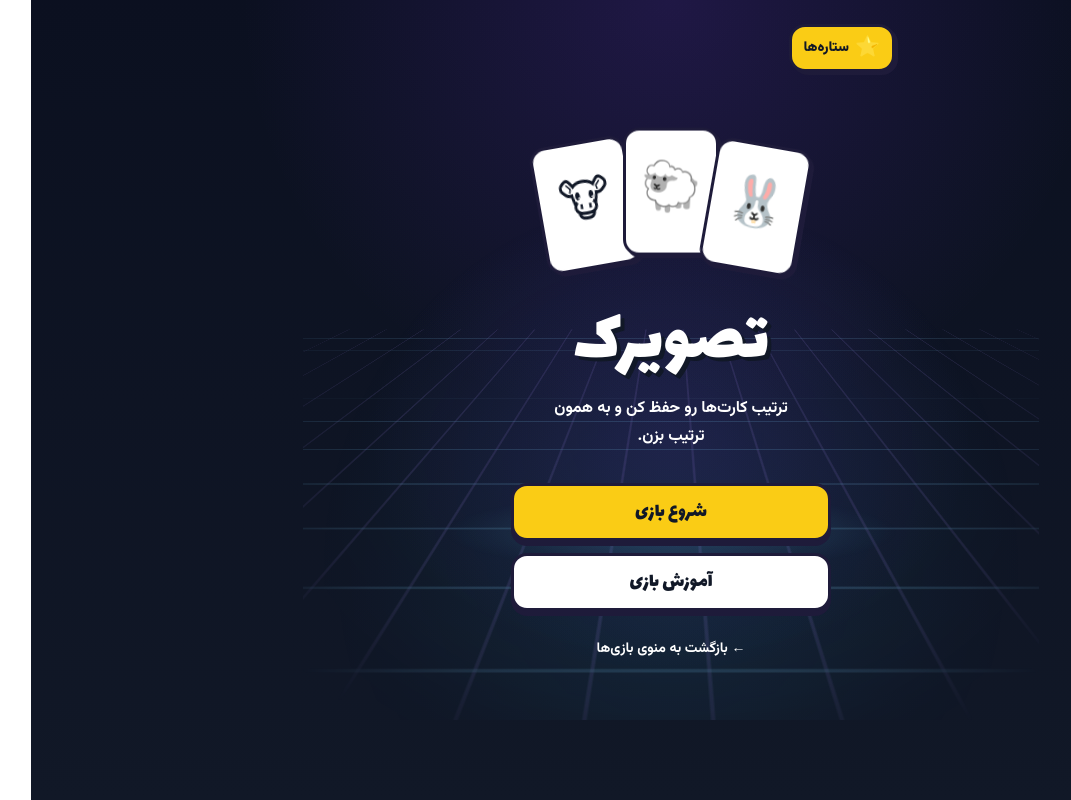
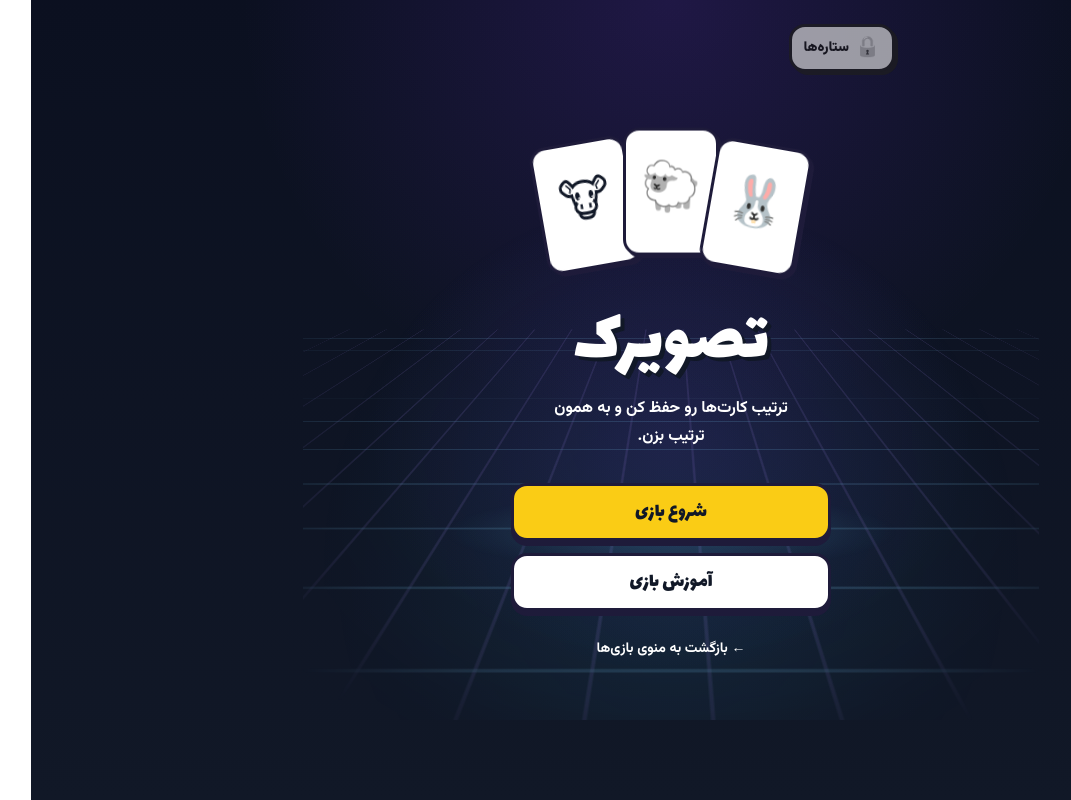
Before and after one commit to amir-ghaderian/doctor-saeed-app, a Next.js app: page /games/thinking/visual in a window 1280 px wide. Shown: the whole page, without its empty margins (0-1071 px from the left). Built offline with nearby package versions, Linux system fonts and the light colour scheme.

Commit message:
stars lock

```diff
--- a/app/games/thinking/visual/page.tsx
+++ b/app/games/thinking/visual/page.tsx
@@ -1505,6 +1505,16 @@ export default function VisualPage() {
 
   const checkpointLevel = getStageStartLevel(best);
 
+  // دکمهٔ ستاره‌ها فقط بعد از پایان مرحلهٔ ۲۰ تصویرک فعال می‌شود
+  const starsUnlocked = best >= LEVELS.length || hasMemoryResult;
+  const [starsLockMsg, setStarsLockMsg] = useState(false);
+
+  useEffect(() => {
+    if (!starsLockMsg) return;
+    const id = setTimeout(() => setStarsLockMsg(false), 3500);
+    return () => clearTimeout(id);
+  }, [starsLockMsg]);
+
   const launch = (from: number) => {
     setGameStartLevel(from);
     setGameKey((k) => k + 1);
@@ -1561,21 +1571,40 @@ export default function VisualPage() {
         {screen === "menu" && (
           <div className="relative flex flex-1 flex-col items-center justify-center py-6 text-center">
             {/* میان‌بر ورود مستقیم به ستاره‌ها */}
-            {(
             <button
               type="button"
+              aria-disabled={!starsUnlocked}
               onClick={() => {
+                if (!starsUnlocked) {
+                  setStarsLockMsg(true);
+                  return;
+                }
                 setStarsOrigin("menu");
                 setStarsKey((k) => k + 1);
                 setScreen("stars");
               }}
-                aria-label="ورود به بازی ستاره‌ها"
-                className={`touch-manipulation absolute right-0 top-2 flex h-12 items-center gap-1.5 rounded-2xl ${BORDER} bg-[#FACC15] px-3 text-sm font-black text-[#111827] shadow-[3px_3px_0_#1E1B3A] transition active:translate-y-1 active:shadow-[1px_1px_0_#1E1B3A] ${FOCUS}`}
-              >
-                <span className="text-xl leading-none" aria-hidden>⭐</span>
+              aria-label={starsUnlocked ? "ورود به بازی ستاره‌ها" : "بازی ستاره‌ها قفل است"}
+              className={`touch-manipulation absolute right-0 top-2 flex h-12 items-center gap-1.5 rounded-2xl ${BORDER} px-3 text-sm font-black text-[#111827] shadow-[3px_3px_0_#1E1B3A] transition ${
+                starsUnlocked
+                  ? "bg-[#FACC15] active:translate-y-1 active:shadow-[1px_1px_0_#1E1B3A]"
+                  : "cursor-not-allowed bg-slate-300 opacity-70 grayscale"
+              } ${FOCUS}`}
+            >
+              <span className="text-xl leading-none" aria-hidden>
+                {starsUnlocked ? "⭐" : "🔒"}
+              </span>
               ستاره‌ها
             </button>
-            )}
+
+            {starsLockMsg && !starsUnlocked && (
+              <div
+                role="alert"
+                className={`absolute right-0 top-16 z-20 w-60 rounded-2xl ${BORDER} bg-white px-3 py-2 text-right text-xs font-black leading-6 shadow-[3px_3px_0_#1E1B3A]`}
+              >
+                🔒 اول باید بازی تصویرک را تا مرحله ۲۰ به پایان برسانی، بعد بازی ستاره‌ها را شروع کنی.
+              </div>
+            )}
+
             <HeroFan />
 
             <h1 className="mt-8 text-7xl leading-none text-white" style={{ ...DISPLAY, textShadow: `4px 4px 0 ${INK}` }}>تصویرک</h1>
```
Lines whose indentation alone changed are shown as unchanged.
